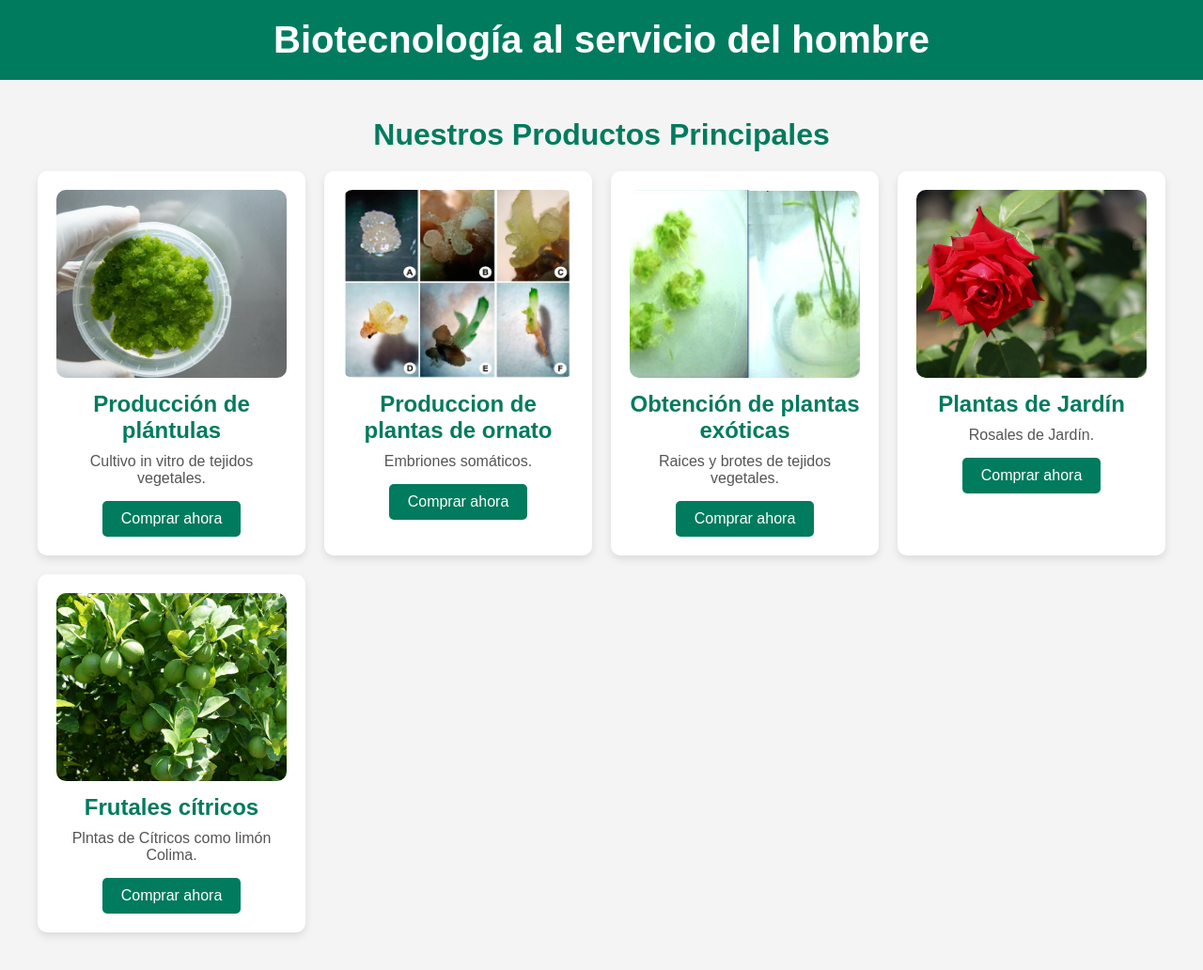
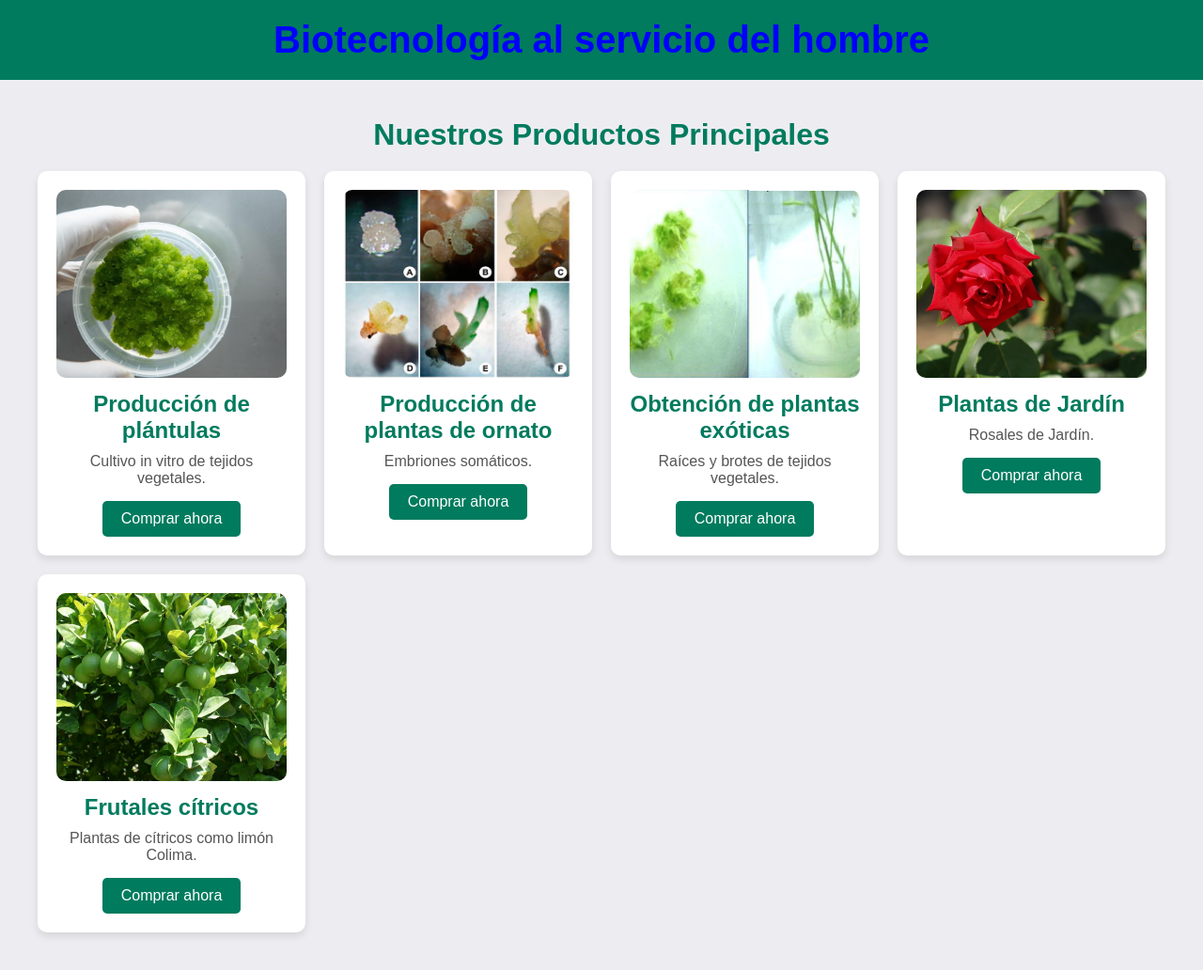
Before and after one commit to EderVazquez/mi-pagina-web, a plain HTML site: page index.html in a window 1280 px wide. Shown: the whole page at 94% size. Drawn offline with Linux system fonts and the light colour scheme; files whose address does not match are found by name.

Commit message:
Add files via upload

```diff
--- a/index.html
+++ b/index.html
@@ -13,17 +13,19 @@
         }
         body {
             font-family: Arial, sans-serif;
-            background-color: #f4f4f4;
+            background-color: #ededf1;
             color: #333;
         }
         header {
             background-color: #007b5e;
             padding: 20px;
             text-align: center;
-            color: white;
+            color: rgb(242, 242, 245);
         }
         header h1 {
+            margin: 0;
             font-size: 2.5rem;
+            color: blue; /* Cambiado el color a azul */
         }
         .products-section {
             margin: 40px auto;
@@ -95,7 +97,7 @@
             <!-- Producto 2 -->
             <div class="product-card">
                 <img src="C:\Users\Eder\Documents\En la UNADM_2019-2\WebPage\2.png" alt="Producto 2">
-                <h3>Produccion de plantas de ornato</h3>
+                <h3>Producción de plantas de ornato</h3>
                 <p>Embriones somáticos.</p>
                 <a href="https://wa.me/521234567890?text=Me%20gustaría%20saber%20más%20sobre%20el%20Producto%202" target="_blank">Comprar ahora</a>
             </div>
@@ -103,7 +105,7 @@
             <div class="product-card">
                 <img src="C:\Users\Eder\Documents\En la UNADM_2019-2\WebPage\3.png" alt="Producto 3">
                 <h3>Obtención de plantas exóticas</h3>
-                <p>Raices y brotes de tejidos vegetales.</p>
+                <p>Raíces y brotes de tejidos vegetales.</p>
                 <a href="https://wa.me/521234567890?text=Me%20gustaría%20saber%20más%20sobre%20el%20Producto%203" target="_blank">Comprar ahora</a>
             </div>
             <!-- Producto 4 -->
@@ -117,8 +119,8 @@
             <div class="product-card">
                 <img src="C:\Users\Eder\Documents\En la UNADM_2019-2\WebPage\5.jpeg" alt="Producto 5">
                 <h3>Frutales cítricos</h3>
-                <p>Plntas de Cítricos como limón Colima.</p>
-                <a href="https://wa.me/521234567890?text=Me%20gustaría%20saber%20más%20sobre%20el%20Producto%205¿%20Podrías%20darme%20más%20información%20?" target="_blank">Comprar ahora</a>
+                <p>Plantas de cítricos como limón Colima.</p>
+                <a href="https://wa.me/521234567890?text=Me%20gustaría%20saber%20más%20sobre%20el%20Producto%205" target="_blank">Comprar ahora</a>
             </div>
         </div>
     </section>
```
